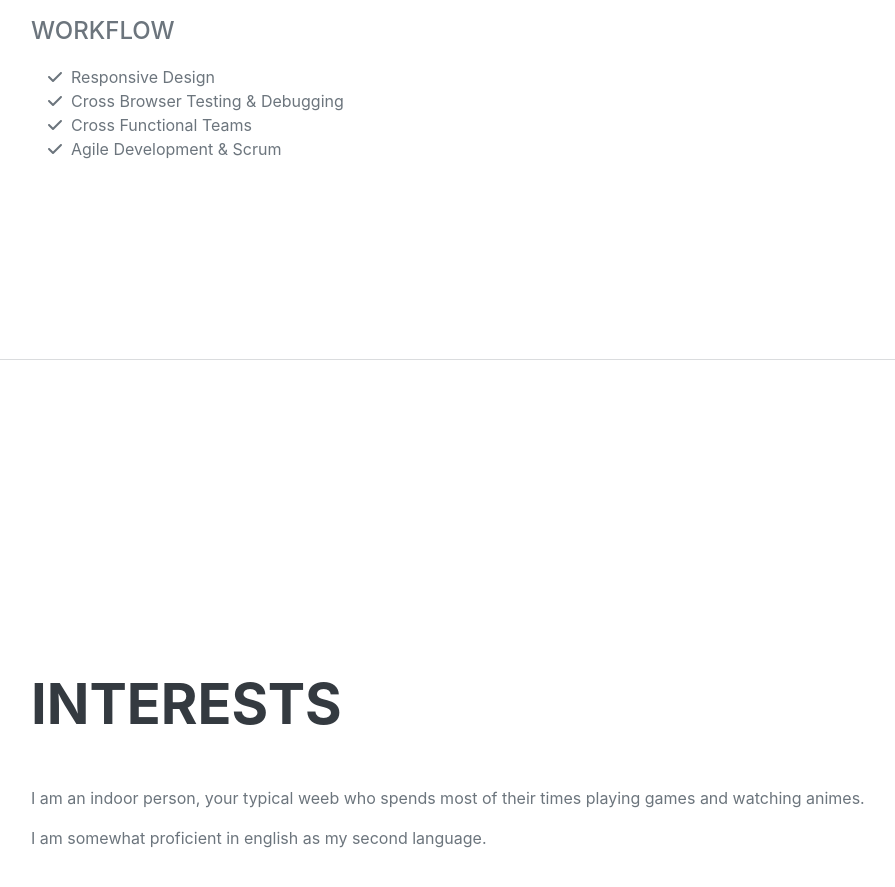
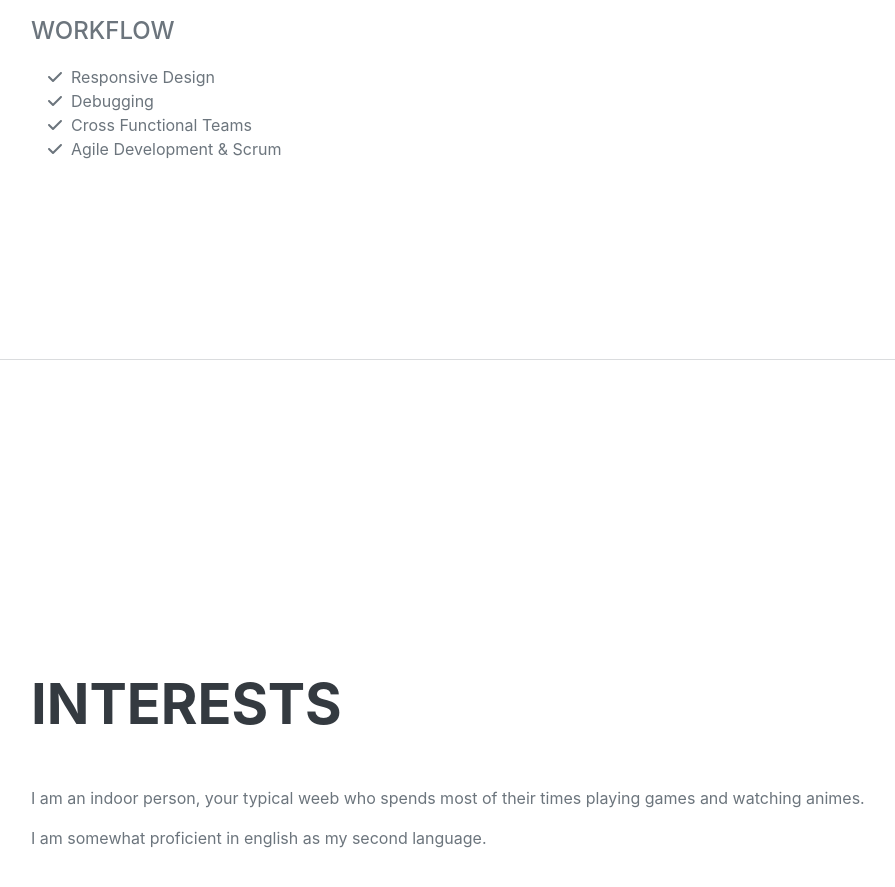
Before and after one commit to romeiaAlexander/tugas2-fswd-arkatama, a plain HTML site: page index.html in a window 1280 px wide. Shown: the part 3191-4078 px from the top of the page, without its empty margins (289-1184 px from the left). Drawn offline with nearby package versions, Linux system fonts and the light colour scheme; a web font is replaced by a local one.

Commit message:
second commit

```diff
--- a/index.html
+++ b/index.html
@@ -175,7 +175,7 @@
                         </li>
                         <li>
                             <span class="fa-li"><i class="fas fa-check"></i></span>
-                            Cross Browser Testing & Debugging
+                            Debugging
                         </li>
                         <li>
                             <span class="fa-li"><i class="fas fa-check"></i></span>
```
